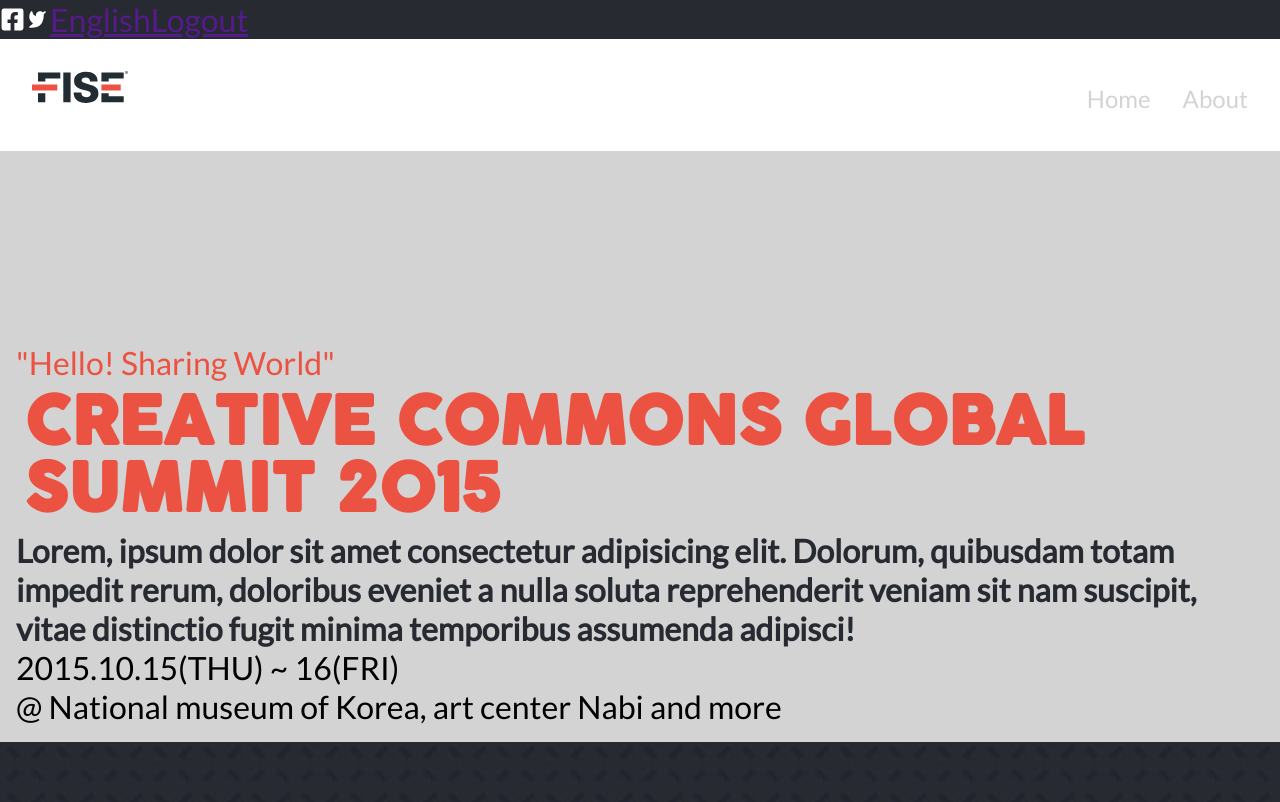
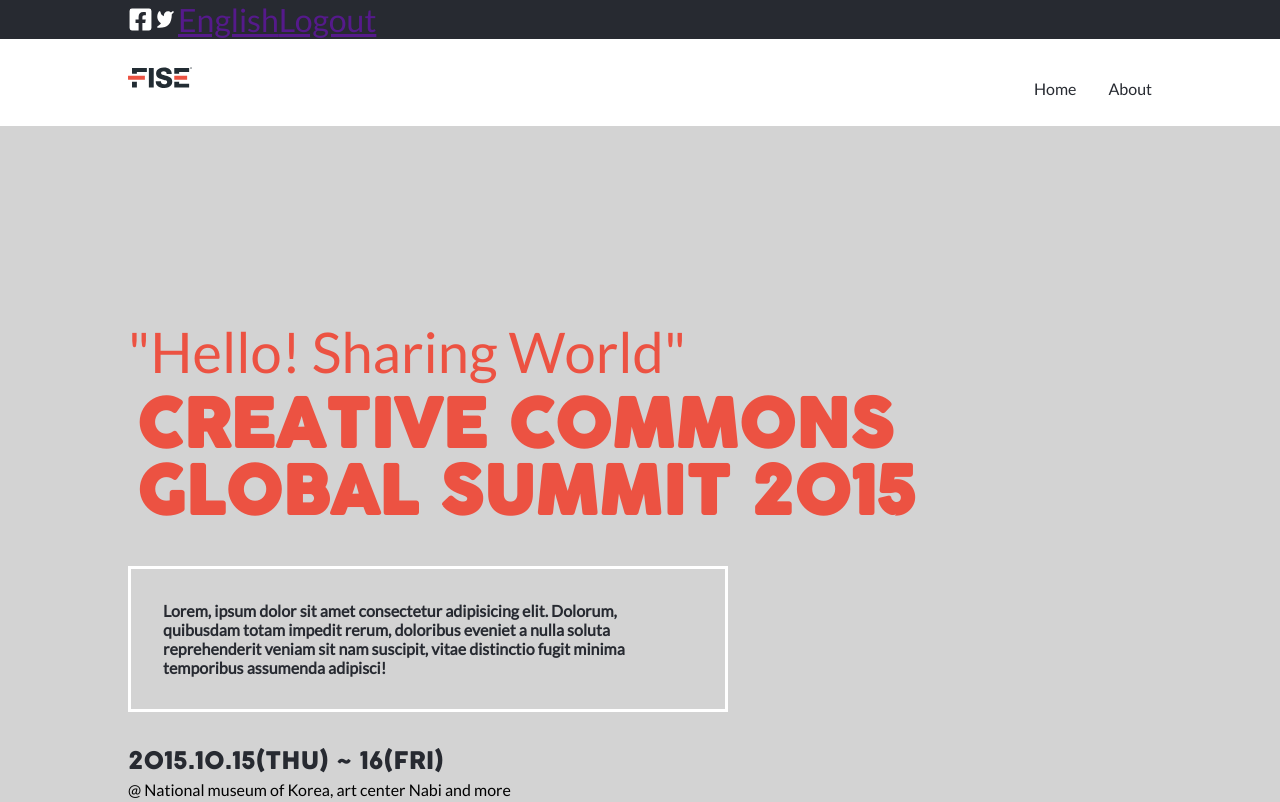
Before and after one commit to MacCrazyman/Capstone-module-1, a website: page index.html in a window 1280 px wide. Shown: the top 802 px of the page. Drawn offline with Linux system fonts and the light colour scheme.

Commit message:
Style introduction section

```diff
--- a/index.html
+++ b/index.html
@@ -24,15 +24,15 @@
         <span class="icon-bar icon-bar-bottom"></span>
       </span>
     </div>
-    <div id="social_header" class="flex_container only_desktop">
+    <section id="social_header" class="flex_container only_desktop">
       <ul class="unstyled flex_container">
         <li class="list_item"><img src="img/fb_icon.svg" alt="facebook_logo"></li>
         <li class="list_item"><img src="img/twitter_icon.svg" alt="twitter_logo"></li>
         <li class="list_item"><a href="">English</a></li>
         <li class="list_item"><a href="">Logout</a></li>
       </ul>
-    </div>
-    <div id="navigation" class="flex_container">
+    </section>
+    <section id="navigation" class="flex_container">
       <nav class="nav_bar flex_container only_desktop">
         <a id="nav_logo" class="nav_link only_desktop" href="#"><img src="img/fise.svg" alt="Fise logo"><h1 class="hidden">FISE</h1></a>
         <ul id="menu" class="unstyled flex_container">
@@ -40,7 +40,7 @@
           <li id="nav_about" class="list_item"><a class="nav_link" href="#aboutPage">About</a></li>
         </ul>
       </nav>
-    </div>
+    </section>
   </header>
 
   <!-- Page content -->
@@ -50,13 +50,13 @@
       <p class="theme2">"Hello! Sharing World"</p>
       <h2 class="theme1">CREATIVE COMMONS GLOBAL SUMMIT 2015</h2>
       <div>
-        <p class="theme3">Lorem, ipsum dolor sit amet consectetur adipisicing elit. Dolorum,
+        <p id="intro_p" class="theme3">Lorem, ipsum dolor sit amet consectetur adipisicing elit. Dolorum,
           quibusdam totam impedit rerum, doloribus eveniet a nulla soluta reprehenderit veniam
           sit nam suscipit, vitae distinctio fugit minima temporibus assumenda adipisci!</p>
       </div>
       <div>
-        <p>2015.10.15(THU) ~ 16(FRI)</p>
-        <p>@ National museum of Korea, art center Nabi and more</p>
+        <p id="event_time">2015.10.15(THU) ~ 16(FRI)</p>
+        <p id="event_place">@ National museum of Korea, art center Nabi and more</p>
       </div>
     </section>
     <section class="mosaic_bg">
--- a/style.css
+++ b/style.css
@@ -2,6 +2,7 @@
   --primary: #ec5242;
   --secondary: #272a31;
   --third: #d3d3d3;
+  --cocogoose: 'COCOGOOSE', sans-serif
 }
 
 * {
@@ -29,7 +30,7 @@
 }
 
 .theme1 {
-  font-family: 'COCOGOOSE', sans-serif;
+  font-family: var(--cocogoose);
   font-size: 2.075em;
   color: var(--primary);
   line-height: 1em;
@@ -37,13 +38,13 @@
 }
 
 .theme2 {
-  font-size: 1em;
+  font-size: 1.75rem;
   color: var(--primary);
 }
 
 .theme3 {
-  font-size: 1em;
-  font-weight: 700;
+  font-size: 16px;
+  font-weight: 600;
   color: var(--secondary);
 }
 
@@ -96,7 +97,7 @@
   text-decoration: none;
   text-align: center;
   color: var(--third);
-  font-size: 0.75em;
+  font-size: 2em;
 }
 
 
@@ -109,15 +110,16 @@
   width: 100%;
   align-items: center;
   justify-content: space-between;
-  padding: 1em;
+  padding-block: 0.75em;
   transition: all 0.5 ease-in-out;
 }
 
 .modal_menu {
-  position: absolute;
+  position: fixed;
   height: 100%;
   background-image: url(img/mosaic_bg.png);
   top: 0;
+  left: 0;
   z-index: 1;
 
 }
@@ -130,12 +132,10 @@
 
 #navigation {
   align-content: center;
-  /* height: 3em; */
 }
 
 #nav_logo {
   flex-grow: 0;
-  /* justify-self: flex-start; */
   height: 2em;
   width: 4em;
 }
@@ -147,13 +147,36 @@
 
 section {
   background-origin: border-box;
-  padding: 0.5em;
-  padding-top: 6rem;
+  padding-inline: 1em;
+}
 
+main>#homePage {
+    padding-top: 6rem;
+    padding-bottom: 3rem;
 }
 
 #social_header {
   background-color: var(--secondary);
+}
+
+#intro_p {
+  padding: 1rem;
+  border: 3px solid white;
+  background-color: var(--third);
+  margin-block: 1rem;
+  max-width: 600px;
+}
+
+#event_time {
+  text-transform: uppercase;
+  font-family: var(--cocogoose);
+  font-size: 24px;
+  color: var(--secondary);
+}
+
+#event_place {
+  font-size: 16px;
+
 }
 
 .card_icon {
@@ -254,10 +277,19 @@
 
 
   /* page content */
+  .nav_link {
+    color: var(--secondary);
+    font-size: 0.5em;
+  }
+
   #menu {
     padding-block: initial;
     flex-direction: initial;
     width: initial;
+  }
+
+  section {
+    padding-inline:10% ;
   }
 
   /* utility */
```
